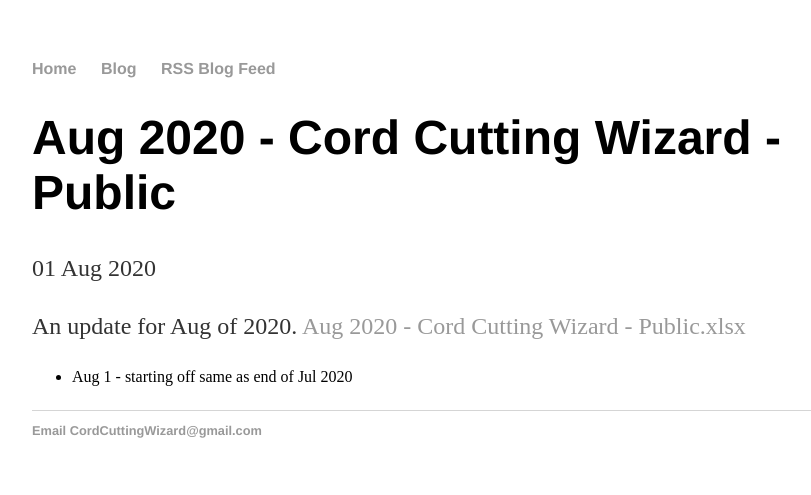
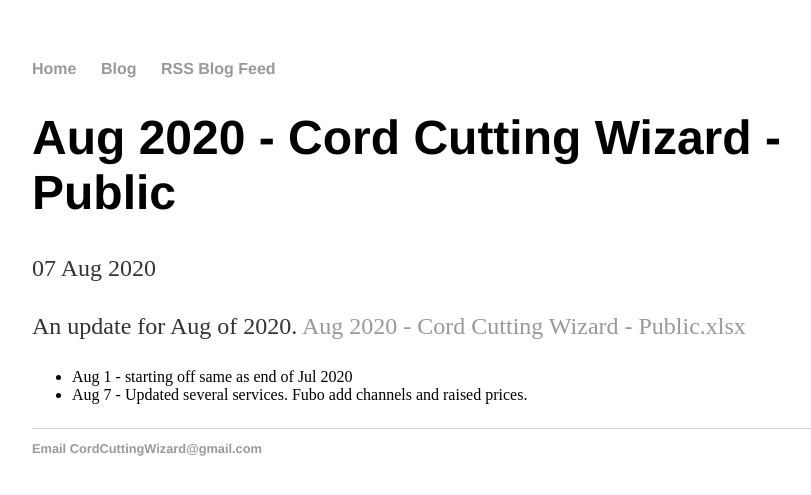
Before and after one commit to wjhladik/wjhladik.github.io, a Jekyll site: the page built from _posts/2020-08-07-Aug-2020-Cord-Cutting-Wizard-Public.md, in a window 1280 px wide. Shown: the top 495 px of the page, without its empty margins (160-971 px from the left). Built offline with Jekyll 4.4.1, drawn with Linux system fonts in a browser that asks for light colours.

Commit message:
Update and rename 2020-08-01-Aug-2020-Cord-Cutting-Wizard-Public.md to 2020-08-07-Aug-2020-Cord-Cutting-Wizard-Public.md

```diff
--- a/_posts/2020-08-01-Aug-2020-Cord-Cutting-Wizard-Public.md
+++ b/_posts/2020-08-07-Aug-2020-Cord-Cutting-Wizard-Public.md
@@ -1,9 +1,10 @@
 ---
 layout: post
 title: "Aug 2020 - Cord Cutting Wizard - Public"
-date: 2020-08-01
+date: 2020-08-07
 ---
 <p>An update for Aug of 2020. <a href="/Aug 2020 - Cord Cutting Wizard - Public.xlsx">Aug 2020 - Cord Cutting Wizard - Public.xlsx</a>
   <p>
     <ul>
       <li>Aug 1 - starting off same as end of Jul 2020
+      <li>Aug 7 - Updated several services. Fubo add channels and raised prices.
```
